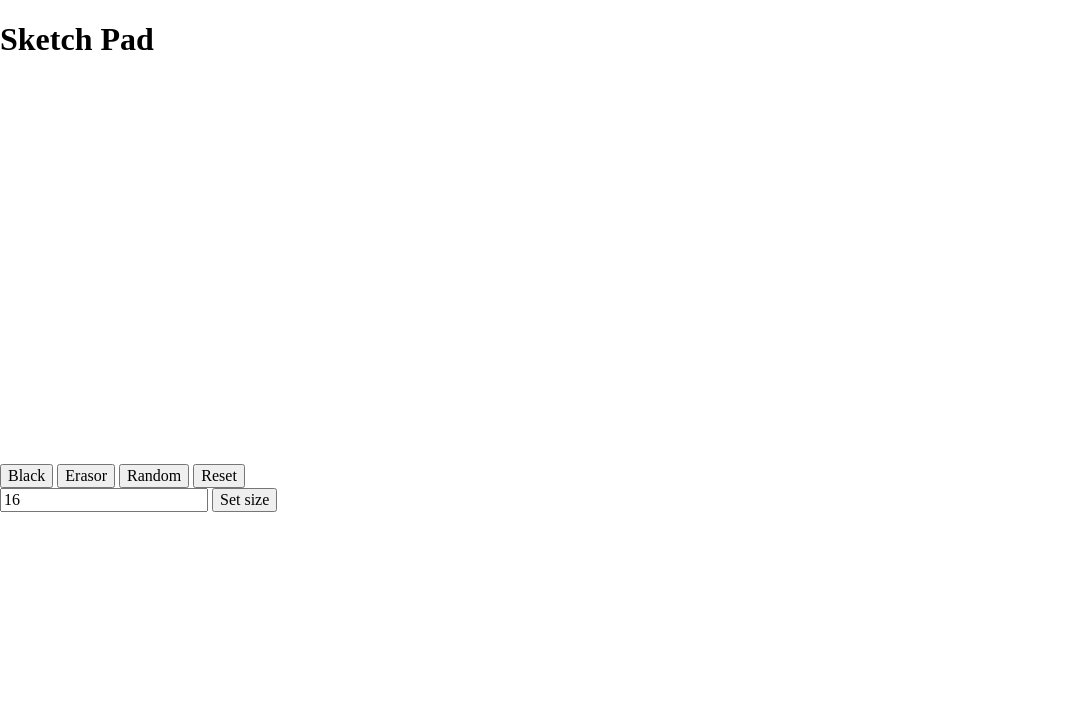
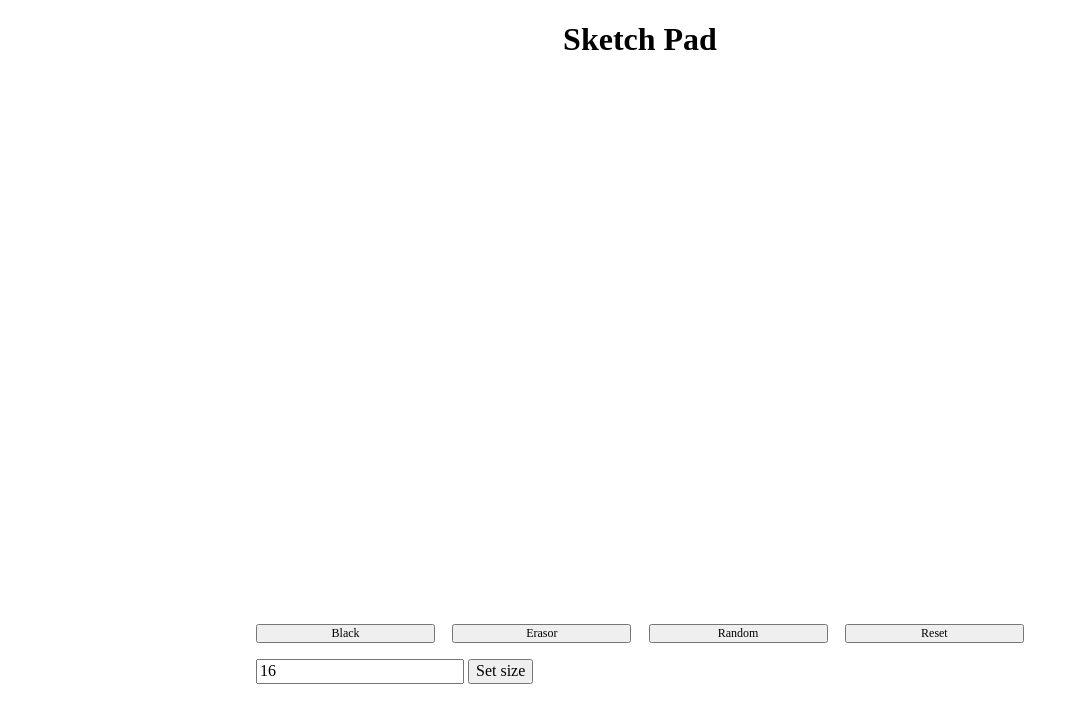
Before and after one commit to RJN-bot/Etch-A-Sketch, a plain HTML site: page index.html in a window 1280 px wide. Shown: the whole page, without its empty margins (0-1087 px from the left). Drawn offline with Linux system fonts and the light colour scheme.

Commit message:
done. Only eye candy left

```diff
--- a/index.html
+++ b/index.html
@@ -17,6 +17,7 @@
         </div>
         <div class="content">
             <div class="sketchpad"></div>
+            <div class="controls">
                 <div class="buttons">
                     <button onclick="changeColor('black')">Black</button>
                     <button onclick="changeColor('white')">Erasor</button>
@@ -27,6 +28,7 @@
                 <button>Set size</button>
             </div>
         </div>
+    </div>
 
 
 
--- a/style.css
+++ b/style.css
@@ -1,5 +1,36 @@
 .sketchpad {
-  width: 30vw;
-  height: 30vw;
   display: grid;
+  margin: auto;
+  margin-block: 1rem;
+  width: 40vw;
+  height: 40vw;
 }
+
+.content {
+  display: flex;
+  justify-content: center;
+  flex-direction: column;
+  /* width: 70vw; */
+}
+
+.container {
+  display: flex;
+  flex-direction: column;
+  justify-content: center;
+  align-items: center;
+}
+
+.buttons button {
+  width: 14vw;
+  font-size: 0.75rem;
+}
+
+.buttons {
+  display: flex;
+  justify-content: space-between;
+  margin-bottom: 1rem;
+}
+
+.controls {
+  width: 60vw;
+}
```
Lines whose indentation alone changed are shown as unchanged.
